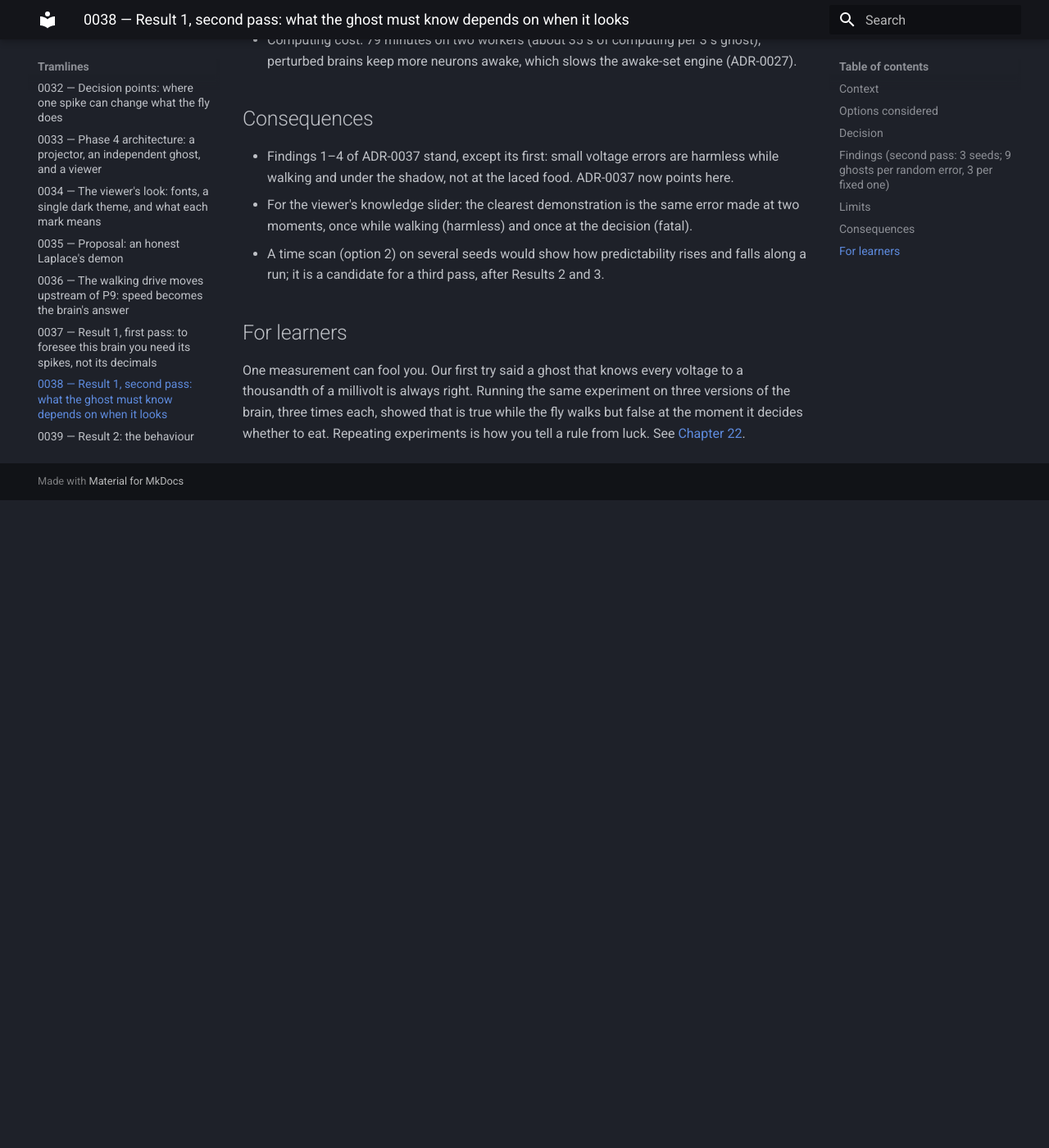
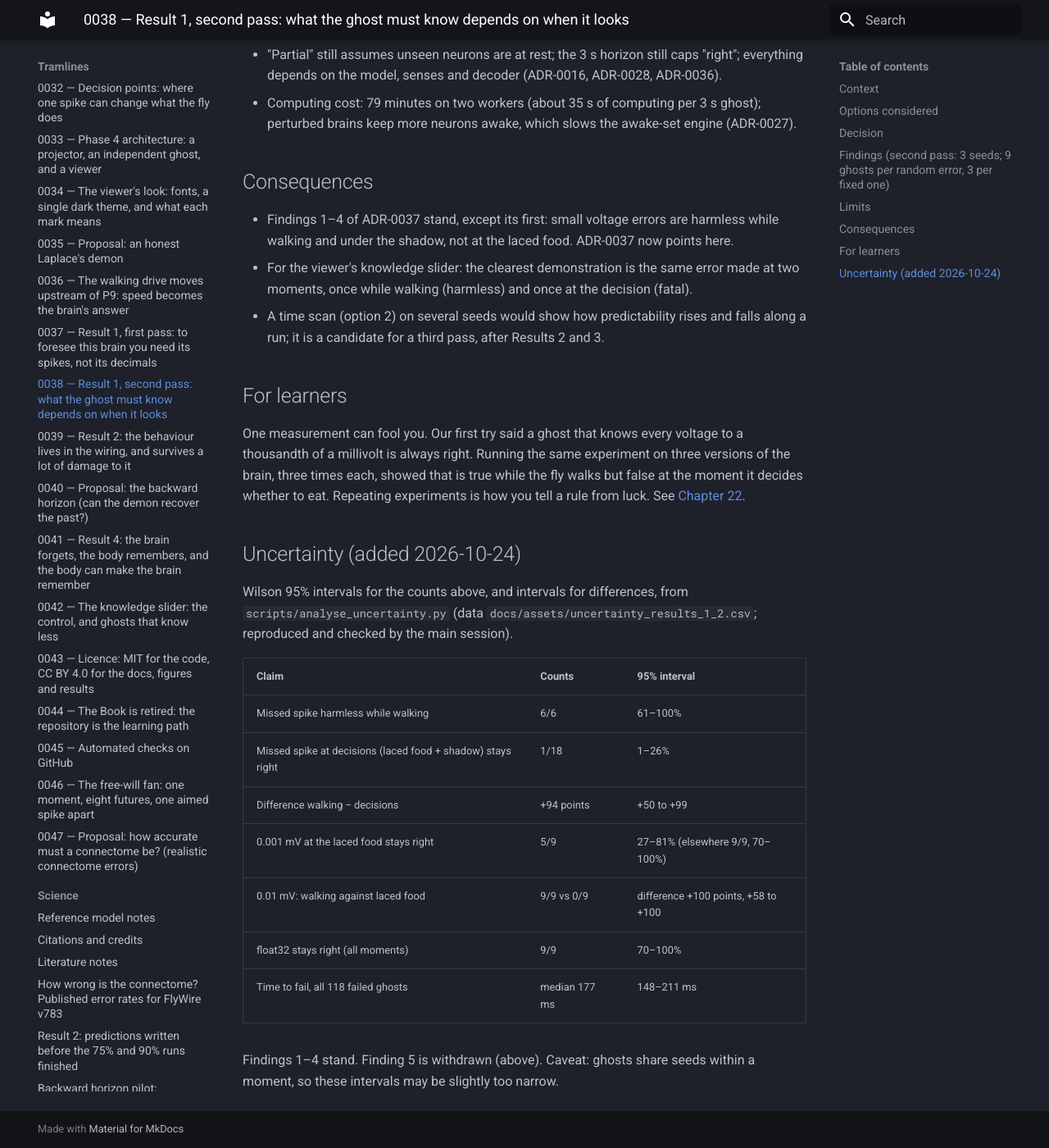
Before and after one commit to xMurungi/tramlines, an MkDocs documentation site: the page built from docs/decisions/0038-result-1-second-pass.md, in a window 1280 px wide and 1400 px high, scrolled down 3349 px. Shown: the whole window at 82% size. Built offline with MkDocs 1.6.1 and Material for MkDocs 9.7.7, drawn with Linux system fonts in a browser that asks for light colours; before the commit the page ends 3959 px from its top, so only the background shows below that; some of the changed text lies outside the part shown.

Commit message:
science: uncertainty for Results 1 and 2; one finding withdrawn, three narrowed
Reproduced the parallel agent's analysis byte for byte and checked the
intervals independently. ADR-0038 finding 5 (99.9% worse at the laced
food) withdrawn: not a demonstrated difference. ADR-0039 finding 4: the
bitter veto's break is demonstrated from 10% (1/9 over 5-25%), single-
sense behaviours never failed in 9 brains (not 'survives a quarter'),
and no claim about the curve's shape. Overview updated.

Co-Authored-By: Claude Opus 5.5 <noreply@anthropic.com>

```diff
--- a/docs/decisions/0038-result-1-second-pass.md
+++ b/docs/decisions/0038-result-1-second-pass.md
@@ -44,7 +44,7 @@ Ghosts right for all 3 s (paths within 0.1 mm).
 2. **The first pass was too kind to small voltage errors.** At the laced food, voltages known to a thousandth of a millivolt still failed in 4 of 9 ghosts (within 177–347 ms), and 0.01 mV failed in all 9. Seed 0, the only seed of the first pass, happened to be one where 0.001 mV survived. At this decision there is no "good enough" voltage precision within the range tested.
 3. **Float32 is always enough** (9/9 runs across moments). Its error is far smaller than 0.001 mV (about 10⁻⁶ mV at these voltages).
 4. **Timing matters more than precision.** The "walking" ghosts start at 0.5 s and run 3 s, so they pass through the same laced food and the same shadow as the others, yet with 0.01 mV error they stay right 9/9 and with a missed spike 6/6. The same errors made *at* the decision fail almost every time. A difference made while the brain is not deciding fades within the ~0.7 s before the fly reaches the food; a difference made on the edge does not. This matches the divergence studies ([ADR-0036](0036-walking-drive-upstream-of-p9.md)): the brain forgets small differences unless they land on a threshold.
-5. **Seeing 99.9% of neurons is not quite enough at the laced food** (6/9; about 140 neurons unseen). Elsewhere it is.
+5. ~~**Seeing 99.9% of neurons is not quite enough at the laced food** (6/9; about 140 neurons unseen). Elsewhere it is.~~ **Withdrawn (2026-10-24, uncertainty analysis):** 6/9 against 9/9 elsewhere is not a demonstrated difference (difference +33%, 95% interval −3 to +65). Three ghosts did fail at the laced food, but the data do not show it is worse than the other moments.
 
 **In one sentence:** what a demon must know depends on when it looks; while the fly walks, rough knowledge foresees it for seconds, but at a decision even a thousandth of a millivolt or one spike in flight can be the difference.
 
@@ -61,3 +61,18 @@ Ghosts right for all 3 s (paths within 0.1 mm).
 
 ## For learners
 One measurement can fool you. Our first try said a ghost that knows every voltage to a thousandth of a millivolt is always right. Running the same experiment on three versions of the brain, three times each, showed that is true while the fly walks but false at the moment it decides whether to eat. Repeating experiments is how you tell a rule from luck. See [Chapter 22](../book/ch22-the-ghost.md).
+
+## Uncertainty (added 2026-10-24)
+Wilson 95% intervals for the counts above, and intervals for differences, from `scripts/analyse_uncertainty.py` (data `docs/assets/uncertainty_results_1_2.csv`; reproduced and checked by the main session).
+
+| Claim | Counts | 95% interval |
+|---|---|---|
+| Missed spike harmless while walking | 6/6 | 61–100% |
+| Missed spike at decisions (laced food + shadow) stays right | 1/18 | 1–26% |
+| Difference walking − decisions | +94 points | +50 to +99 |
+| 0.001 mV at the laced food stays right | 5/9 | 27–81% (elsewhere 9/9, 70–100%) |
+| 0.01 mV: walking against laced food | 9/9 vs 0/9 | difference +100 points, +58 to +100 |
+| float32 stays right (all moments) | 9/9 | 70–100% |
+| Time to fail, all 118 failed ghosts | median 177 ms | 148–211 ms |
+
+Findings 1–4 stand. Finding 5 is withdrawn (above). Caveat: ghosts share seeds within a moment, so these intervals may be slightly too narrow.
```
Also changed, not shown: docs/decisions/0039-result-2-null-brain.md (+7 -4 lines), docs/decisions/history.md (+1 -0 lines), docs/journal/2026-10-24-session-9.md (+2 -0 lines), docs/overview.md (+1 -1 lines).
